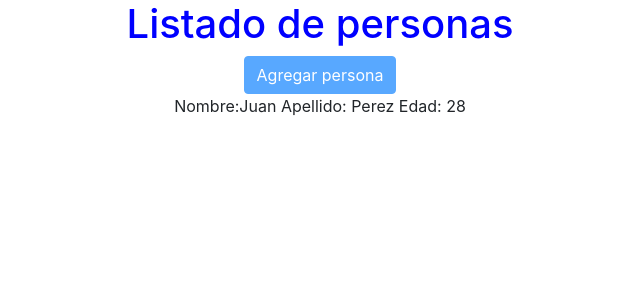
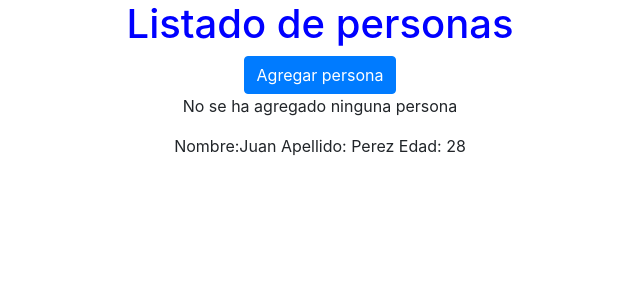
Before and after one commit to Brigitte9219/Angular_18, an Angular app: page / in a window 1280 px wide. Shown: the top 300 px of the page, without its empty margins (320-960 px from the left). Built offline with nearby package versions, Linux system fonts and the light colour scheme.

Commit message:
Event Binding

```diff
--- a/src/app/personas/personas.component.html
+++ b/src/app/personas/personas.component.html
@@ -2,7 +2,11 @@
     <div class="row">
         <div class="col">
             <h1 style="color: blue;">Listado de personas</h1>
-            <button class="btn btn-primary" [disabled]="deshabilitar">Agregar persona</button>
+            <button class="btn btn-primary"
+            [disabled]="deshabilitar"
+            (click)="agregarPersona()"
+            >Agregar persona</button>
+            <p>{{mensaje}}</p>
             <app-persona></app-persona>
         </div>
     </div>
--- a/src/app/personas/personas.component.ts
+++ b/src/app/personas/personas.component.ts
@@ -10,6 +10,11 @@ import { PersonaComponent } from "../persona/persona.component";
 })
 export class PersonasComponent {
 
-  deshabilitar = true;
+  deshabilitar = false;
+  mensaje = 'No se ha agregado ninguna persona';
+
+  agregarPersona(){
+    this.mensaje = 'Persona Agregada';
+  }
 
 }
```
